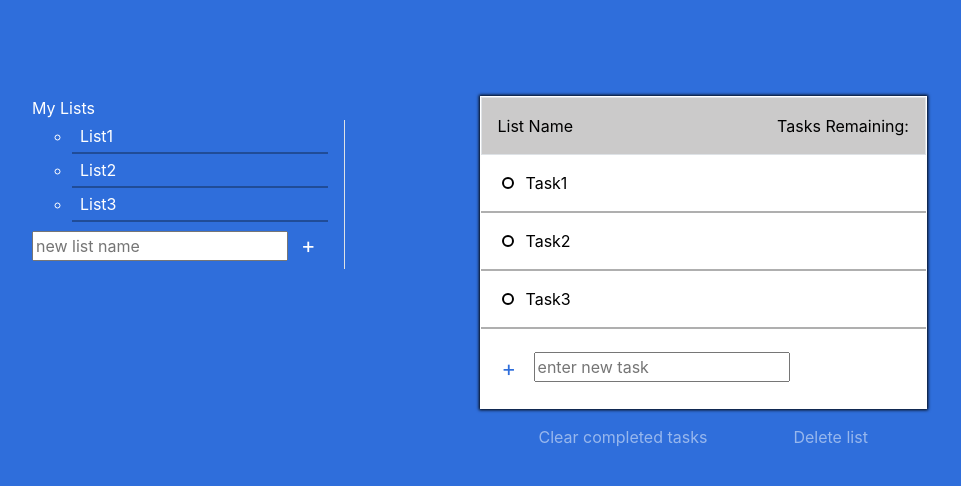
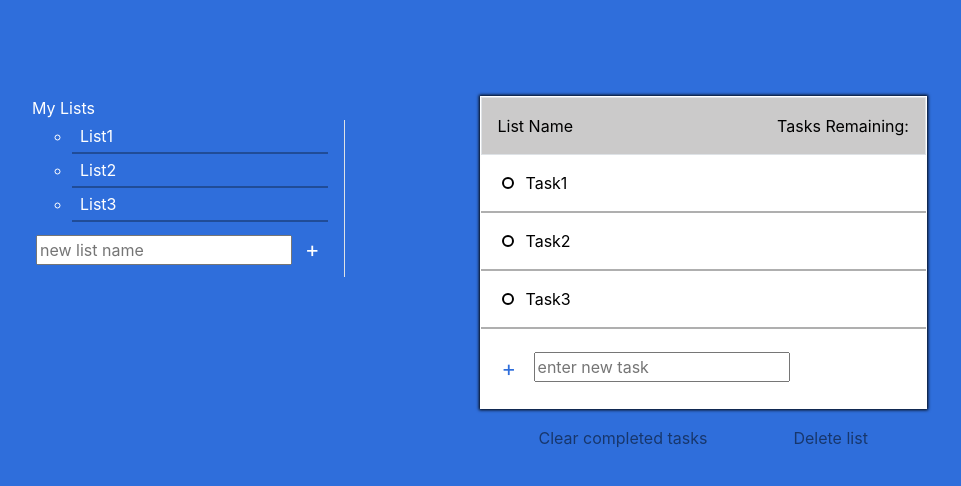
Before and after one commit to SamNorman7103/toDoListApp, a website: page public/index.html in a window 1280 px wide. Shown: the whole page, without its empty margins (64-1025 px from the left). Drawn offline with nearby package versions, Linux system fonts and the light colour scheme.

Commit message:
added styling to options buttons of selected list

```diff
--- a/public/index.html
+++ b/public/index.html
@@ -99,9 +99,9 @@
             </form>
           </div>
         </div>
-        <div id="list-options" class="d-flex justify-content-around w-75 p-3">
-          <div class="option">Clear completed tasks</div>
-          <div class="option">Delete list</div>
+        <div id="selected-list-options" class="d-flex justify-content-around w-75 p-3">
+          <button class="option">Clear completed tasks</button>
+          <button class="option">Delete list</button>
         </div>
       </div>
     </div>
--- a/src/styles/styles.scss
+++ b/src/styles/styles.scss
@@ -4,6 +4,7 @@
   --clr-underline: rgba(0, 0, 0, 0.315);
   --clr-grey: #cbcaca;
   --clr-light: white;
+  --clr-warning: rgb(255, 0, 0);
 }
 body {
   background-color: var(--clr-primary);
@@ -31,8 +32,11 @@ body {
     }
   }
 }
+#create-new-list, #add-new-task{
+    padding: 0.25em;
+}
+
 #create-new-list {
-  padding: 0;
   form {
     display: inline-flex;
     align-items: center;
@@ -114,3 +118,12 @@ body {
     font-size: 22px;
   }
 }
+
+.option{
+    background-color: transparent;
+    border: none;
+    transition: color 200ms;
+}
+.option:hover{
+    color: var(--clr-warning);
+}
```
Also changed, not shown: public/stylesheets/styles.css, 1 other file.
